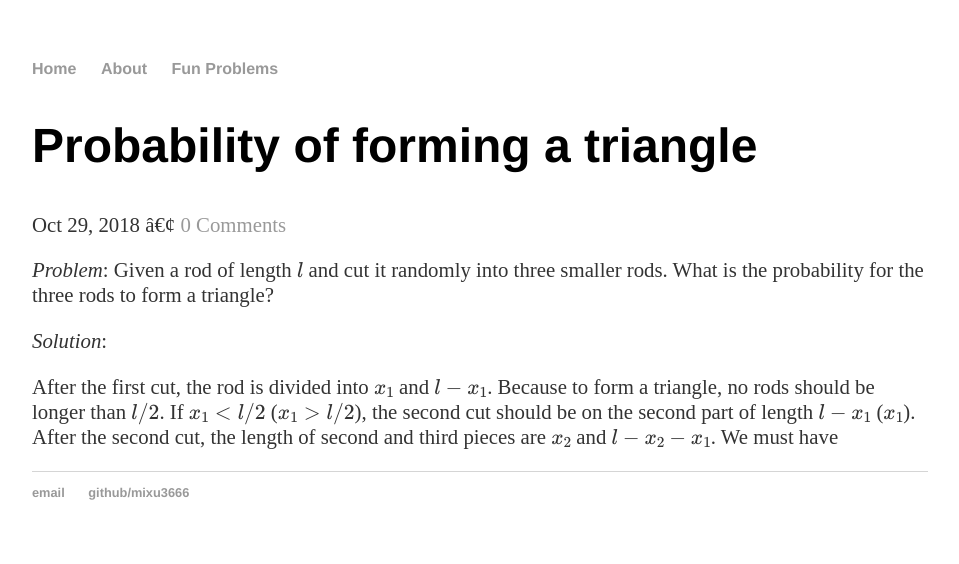
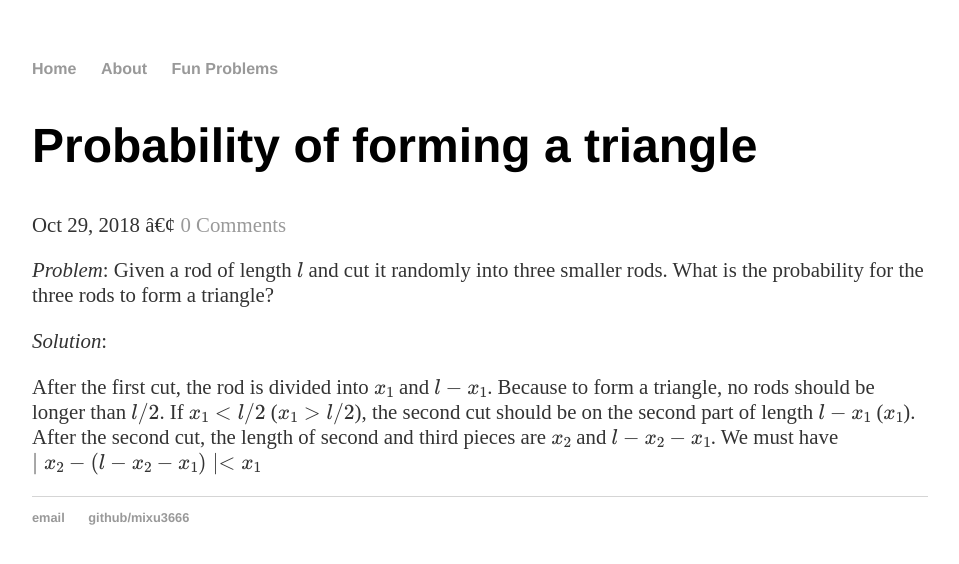
Before and after one commit to mixu3666/mixu3666.github.io, a Jekyll site: the page built from _posts/2018-10-29-Probability-of-Forming-a-Triangle.md, in a window 1280 px wide. Shown: the top 564 px of the page, without its empty margins (160-1119 px from the left). Built offline with Jekyll 4.4.1, drawn with Linux system fonts in a browser that asks for light colours; formulas are drawn with MathJax 3; a script that is not in the unit is left out; comment, search, counter and statistics services are not loaded.

Commit message:
Update 2018-10-29-Probability-of-Forming-a-Triangle.md

```diff
--- a/_posts/2018-10-29-Probability-of-Forming-a-Triangle.md
+++ b/_posts/2018-10-29-Probability-of-Forming-a-Triangle.md
@@ -10,4 +10,4 @@
 
 *Solution*:
 
-After the first cut, the rod is divided into $x_1$ and $l-x_1$. Because to form a triangle, no rods should be longer than $l/2$. If $x_1<l/2$ ($x_1>l/2$), the second cut should be on the second part of length $l-x_1$ ($x_1$). After the second cut, the length of second and third pieces are $x_2$ and $l-x_2-x_1$. We must have
+After the first cut, the rod is divided into $x_1$ and $l-x_1$. Because to form a triangle, no rods should be longer than $l/2$. If $x_1<l/2$ ($x_1>l/2$), the second cut should be on the second part of length $l-x_1$ ($x_1$). After the second cut, the length of second and third pieces are $x_2$ and $l-x_2-x_1$. We must have $\mid x_2-(l-x_2-x_1) \mid < x_1$
```
